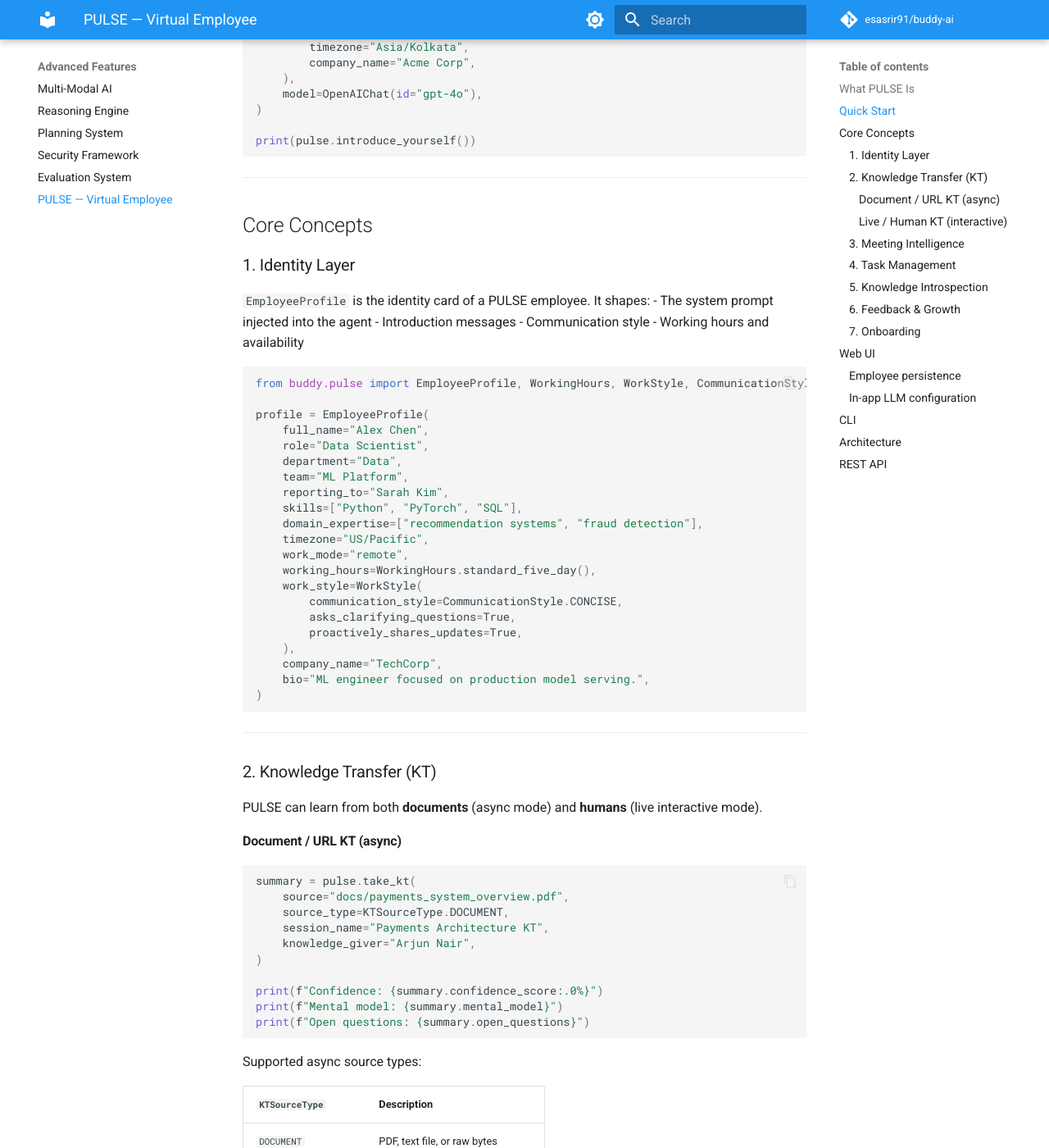
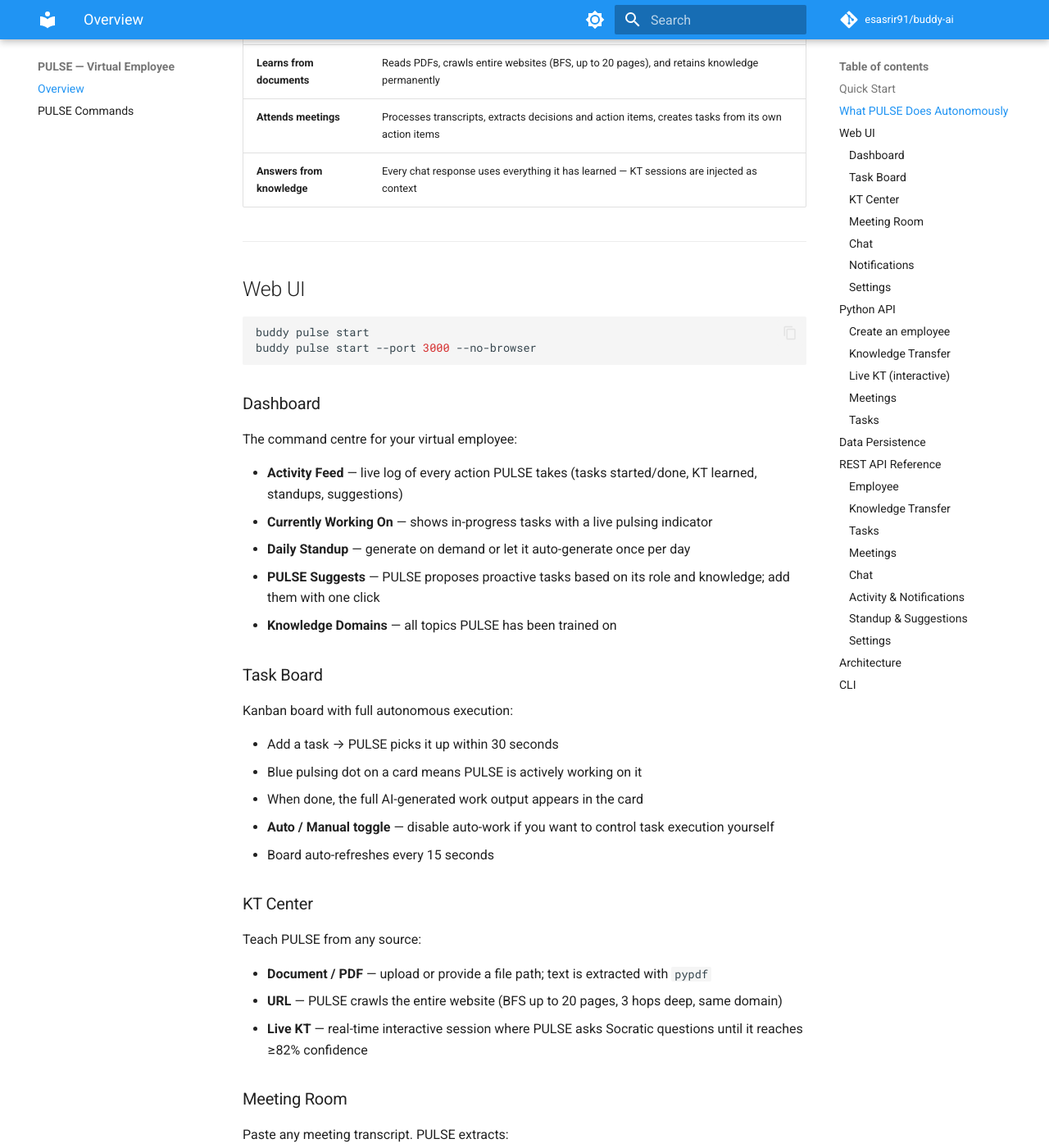
Before and after one commit to esasrir91/buddy-ai, an MkDocs documentation site: the page built from docs/advanced/pulse.md, in a window 1280 px wide and 1400 px high, scrolled down 999 px. Shown: the whole window at 82% size. Built offline with MkDocs 1.6.1 and Material for MkDocs 9.7.7, drawn with Linux system fonts in a browser that asks for light colours; comment, search, counter and statistics services are not loaded; the version menu is left out; some of the changed text lies outside the part shown.

Commit message:
feat: PULSE v2.1 autonomous virtual employee - task worker, activity feed, notifications, standup, suggestions, PDF KT, URL crawler, non-blocking async, OpenAI 22 models, updated docs
Co-authored-by: Cursor <cursoragent@cursor.com>

````diff
--- a/docs/advanced/pulse.md
+++ b/docs/advanced/pulse.md
@@ -1,23 +1,111 @@
-# PULSE — Virtual Employee's ERA
+# PULSE — Autonomous Virtual Employee
 
-**PULSE** is the flagship feature of Buddy AI v2.1. It turns any Buddy AI `Agent` into a fully-functional **virtual human team member** that can take KTs, attend meetings, manage tasks, communicate proactively, and grow over time — just like a real employee.
-
----
-
-## What PULSE Is
-
-A `PulseEmployee` is an AI agent that:
-
-- **Has an identity** — name, role, department, skills, timezone, communication style
-- **Learns from knowledge transfer (KT)** — reads documents *and* takes live KT sessions from human colleagues
-- **Attends meetings** — processes transcripts, extracts action items and decisions
-- **Manages work** — receives tasks, tracks progress, reports blockers
-- **Communicates proactively** — sends EOD summaries, asks for clarification, updates teammates
-- **Grows over time** — receives feedback, improves behaviour, tracks performance
+**PULSE** is the flagship feature of buddy-ai v2.1. It is a fully autonomous virtual team member — not a chatbot you prompt, but an AI employee that works through your task queue, learns from your documents, attends your meetings, and reports back, all without being managed.
 
 ---
 
 ## Quick Start
+
+```bash
+pip install buddy-ai
+buddy pulse start
+# Opens http://localhost:8888
+```
+
+That's it. The web UI walks you through creating your virtual employee.
+
+---
+
+## What PULSE Does Autonomously
+
+Once created, a PULSE employee operates independently:
+
+| Behaviour | How |
+|-----------|-----|
+| **Works tasks** | Picks the highest-priority todo task, executes it using its KT knowledge, marks it done with full work output — every 30 seconds |
+| **Sends notifications** | Notifies you every time it completes work with a summary of what it did |
+| **Daily standup** | Generates a first-person standup report once per day — what it worked on, what's next, any observations |
+| **Suggests tasks** | Proactively proposes 3 high-value tasks based on its role and knowledge — once per day |
+| **Activity feed** | Logs every autonomous action with timestamp — visible live on the Dashboard |
+| **Learns from documents** | Reads PDFs, crawls entire websites (BFS, up to 20 pages), and retains knowledge permanently |
+| **Attends meetings** | Processes transcripts, extracts decisions and action items, creates tasks from its own action items |
+| **Answers from knowledge** | Every chat response uses everything it has learned — KT sessions are injected as context |
+
+---
+
+## Web UI
+
+```bash
+buddy pulse start
+buddy pulse start --port 3000 --no-browser
+```
+
+### Dashboard
+
+The command centre for your virtual employee:
+
+- **Activity Feed** — live log of every action PULSE takes (tasks started/done, KT learned, standups, suggestions)
+- **Currently Working On** — shows in-progress tasks with a live pulsing indicator
+- **Daily Standup** — generate on demand or let it auto-generate once per day
+- **PULSE Suggests** — PULSE proposes proactive tasks based on its role and knowledge; add them with one click
+- **Knowledge Domains** — all topics PULSE has been trained on
+
+### Task Board
+
+Kanban board with full autonomous execution:
+
+- Add a task → PULSE picks it up within 30 seconds
+- Blue pulsing dot on a card means PULSE is actively working on it
+- When done, the full AI-generated work output appears in the card
+- **Auto / Manual toggle** — disable auto-work if you want to control task execution yourself
+- Board auto-refreshes every 15 seconds
+
+### KT Center
+
+Teach PULSE from any source:
+
+- **Document / PDF** — upload or provide a file path; text is extracted with `pypdf`
+- **URL** — PULSE crawls the entire website (BFS up to 20 pages, 3 hops deep, same domain)
+- **Live KT** — real-time interactive session where PULSE asks Socratic questions until it reaches ≥82% confidence
+
+### Meeting Room
+
+Paste any meeting transcript. PULSE extracts:
+
+- Summary
+- Decisions made
+- Action items with owners
+- Its own action items are automatically added to the Task Board
+
+### Chat
+
+Streaming WebSocket conversation. Every response uses the full KT knowledge base as context — ask about any document it has read and it answers as a team member who was there.
+
+### Notifications
+
+Bell icon in the sidebar with unread count. PULSE sends you a notification for:
+
+- Every task it completes (with work summary)
+- Daily standup reports
+- Proactive task suggestions
+
+### Settings
+
+Configure LLM model and API key directly in the UI — no environment variables needed. Supports:
+
+- **OpenAI** — 22 models including GPT-4.1, GPT-4o, o3, o4-mini, o1
+- **Anthropic** — Claude Opus, Sonnet, Haiku
+- **Google** — Gemini 1.5 Pro, 2.0 Flash
+- **Groq** — Llama 3.3, Mixtral
+- **Ollama** — any local model
+
+Changes apply immediately to all active employees.
+
+---
+
+## Python API
+
+### Create an employee
 
 ```python
 from buddy.pulse import PulseEmployee, EmployeeProfile, KTSourceType
@@ -38,78 +126,30 @@ pulse = PulseEmployee(
 print(pulse.introduce_yourself())
 ```
 
----
-
-## Core Concepts
-
-### 1. Identity Layer
-
-`EmployeeProfile` is the identity card of a PULSE employee. It shapes:
-- The system prompt injected into the agent
-- Introduction messages
-- Communication style
-- Working hours and availability
+### Knowledge Transfer
 
 ```python
-from buddy.pulse import EmployeeProfile, WorkingHours, WorkStyle, CommunicationStyle
+# From a PDF
+summary = pulse.take_kt(
+    source="docs/payments_architecture.pdf",
+    source_type=KTSourceType.DOCUMENT,
+    session_name="Payments KT",
+    knowledge_giver="Arjun Nair",
+)
 
-profile = EmployeeProfile(
-    full_name="Alex Chen",
-    role="Data Scientist",
-    department="Data",
-    team="ML Platform",
-    reporting_to="Sarah Kim",
-    skills=["Python", "PyTorch", "SQL"],
-    domain_expertise=["recommendation systems", "fraud detection"],
-    timezone="US/Pacific",
-    work_mode="remote",
-    working_hours=WorkingHours.standard_five_day(),
-    work_style=WorkStyle(
-        communication_style=CommunicationStyle.CONCISE,
-        asks_clarifying_questions=True,
-        proactively_shares_updates=True,
-    ),
-    company_name="TechCorp",
-    bio="ML engineer focused on production model serving.",
-)
-```
-
----
-
-### 2. Knowledge Transfer (KT)
-
-PULSE can learn from both **documents** (async mode) and **humans** (live interactive mode).
-
-#### Document / URL KT (async)
-
-```python
+# From a URL (crawls the entire site)
 summary = pulse.take_kt(
-    source="docs/payments_system_overview.pdf",
-    source_type=KTSourceType.DOCUMENT,
-    session_name="Payments Architecture KT",
-    knowledge_giver="Arjun Nair",
+    source="https://docs.yourproduct.com",
+    source_type=KTSourceType.URL,
+    session_name="Product Docs KT",
+    knowledge_giver="Docs Site",
 )
 
 print(f"Confidence: {summary.confidence_score:.0%}")
 print(f"Mental model: {summary.mental_model}")
-print(f"Open questions: {summary.open_questions}")
 ```
 
-Supported async source types:
-
-| `KTSourceType` | Description |
-|---|---|
-| `DOCUMENT` | PDF, text file, or raw bytes |
-| `URL` | Web page or online document |
-| `AUDIO_TRANSCRIPT` | Transcript from audio recording |
-| `VIDEO_TRANSCRIPT` | Transcript from screen recording |
-| `WIKI_PAGE` | Confluence / Notion page |
-| `MEETING_RECORDING` | Past meeting transcript |
-| `CODEBASE` | Source code or repo summary |
-
-#### Live / Human KT (interactive)
-
-PULSE drives a Socratic dialogue until it reaches ≥82% confidence:
+### Live KT (interactive)
 
 ```python
 session = pulse.start_live_kt(
@@ -118,66 +158,32 @@ session = pulse.start_live_kt(
     source_type=KTSourceType.HUMAN_CHAT,
 )
 
-# Human explains
-turn = session.human_explains("Our auth uses JWT tokens with 1-hr expiry...")
-print(turn.pulse_message)
-# → "Thanks! I have 2 questions:
-#    1. What happens when a refresh token expires?
-#    2. Are tokens blocklisted on logout?"
+turn = session.human_explains("Our auth uses JWT with 1-hr expiry...")
+print(turn.pulse_message)  # PULSE asks targeted questions
 
-# Human answers
-turn = session.human_answers({
-    "Q1": "User must re-login",
-    "Q2": "Yes, Redis blocklist",
-})
-print(f"Confidence now: {turn.confidence_score:.0%}")
+turn = session.human_answers({"Q1": "User must re-login", "Q2": "Yes, Redis blocklist"})
+print(f"Confidence: {turn.confidence_score:.0%}")
 
-# Optional: correct something
-session.human_corrects("Tokens are also rotated on every refresh.")
-
-# Finalize
 summary = pulse.finalize_kt_session(session)
-print(summary.format_summary())
 ```
 
-The `KTSession` object exposes:
-
-| Method | Description |
-|---|---|
-| `human_explains(text)` | Human explains a chunk → returns `KTTurn` |
-| `human_answers(answers)` | Human answers PULSE's questions → returns `KTTurn` |
-| `human_corrects(correction)` | Human corrects PULSE's understanding |
-| `generate_summary()` | Produce the final `KTSummary` |
-| `commit()` | Mark the session as complete |
-
----
-
-### 3. Meeting Intelligence
+### Meetings
 
 ```python
 from buddy.pulse import MeetingPlatform
 
 notes = pulse.attend_meeting(
-    transcript="""
-    Arjun: We need to complete the Razorpay migration by end of June.
-    Priya: I'll take the refund flow as an action item.
-    Dev: I'll handle the integration tests.
-    """,
-    participants=["Arjun Nair", "Priya Sharma", "Dev"],
+    transcript="Arjun: Complete the Razorpay migration by EOD. Priya: I'll take the refund flow.",
+    participants=["Arjun Nair", "Priya Sharma"],
     platform=MeetingPlatform.ZOOM,
-    title="Razorpay Migration Sync",
+    title="Sprint Sync",
 )
 
 print(notes.format_summary())
-for action in notes.action_items:
-    print(f"[{action.owner}] {action.description}")
+# Action items assigned to PULSE are auto-added to its task list
 ```
 
-Meeting action items assigned to the PULSE employee are **automatically added to their task list**.
-
----
-
-### 4. Task Management
+### Tasks
 
 ```python
 task = pulse.receive_task(
@@ -186,135 +192,135 @@ task = pulse.receive_task(
     assigned_by="Arjun Nair",
     priority="high",
     deadline="2026-06-27",
-    tags=["payments", "razorpay"],
 )
 
 task.start()
 task.add_note("Reviewed Razorpay refund webhook docs")
 
-# Get a status update
 update = pulse.report_status(task_id=task.task_id)
 print(update.format_standup())
 ```
 
 ---
 
-### 5. Knowledge Introspection
+## Data Persistence
 
-```python
-# Ask PULSE what it knows about a topic
-knowledge = pulse.what_do_i_know_about("authentication tokens")
-print(knowledge)
-```
+All employee data is saved to `~/.pulse_data/employees.json` on every change:
+
+- Employee profile
+- All KT session summaries and mental models
+- Task list with statuses, notes, and work output
+- LLM configuration
+
+On `buddy pulse start`, everything is automatically restored — no re-onboarding needed.
 
 ---
 
-### 6. Feedback & Growth
+## REST API Reference
 
-```python
-pulse.receive_feedback(
-    content="Your status updates are really clear and timely.",
-    given_by="Arjun Nair",
-    category="communication",
-    sentiment="positive",
-)
+When running `buddy pulse start`, the full API is available at `http://localhost:8888/api/docs`.
 
-pulse.receive_feedback(
-    content="Please be more concise when summarising meeting notes.",
-    given_by="Sarah Kim",
-    category="communication",
-    sentiment="constructive",
-)
-```
+### Employee
 
-Constructive feedback is automatically incorporated into PULSE's system prompt so it improves over time.
+| Method | Endpoint | Description |
+|--------|----------|-------------|
+| `POST` | `/api/pulse/employees` | Create a PULSE employee |
+| `GET` | `/api/pulse/employees/{id}` | Get employee profile + status |
+| `PUT` | `/api/pulse/employees/{id}` | Update employee profile |
+
+### Knowledge Transfer
+
+| Method | Endpoint | Description |
+|--------|----------|-------------|
+| `POST` | `/api/pulse/{id}/kt/async` | KT from document, PDF, or URL |
+| `POST` | `/api/pulse/{id}/kt/live` | Start a live KT session |
+| `POST` | `/api/pulse/{id}/kt/{sid}/explain` | Human explains a chunk |
+| `POST` | `/api/pulse/{id}/kt/{sid}/answer` | Human answers questions |
+| `POST` | `/api/pulse/{id}/kt/{sid}/commit` | Finalise the session |
+| `GET` | `/api/pulse/{id}/kt` | List all KT sessions |
+
+### Tasks
+
+| Method | Endpoint | Description |
+|--------|----------|-------------|
+| `POST` | `/api/pulse/{id}/tasks` | Assign a task |
+| `GET` | `/api/pulse/{id}/tasks` | List all tasks |
+| `PUT` | `/api/pulse/{id}/tasks/{tid}` | Update status or add a note |
+| `GET` | `/api/pulse/{id}/tasks/{tid}/status-update` | Get AI status report |
+
+### Meetings
+
+| Method | Endpoint | Description |
+|--------|----------|-------------|
+| `POST` | `/api/pulse/{id}/meetings` | Process a meeting transcript |
+
+### Chat
+
+| Method | Endpoint | Description |
+|--------|----------|-------------|
+| `POST` | `/api/pulse/{id}/chat` | Single-turn chat (KT-aware) |
+| `WS` | `/api/pulse/{id}/chat/stream` | Streaming WebSocket chat |
+
+### Activity & Notifications
+
+| Method | Endpoint | Description |
+|--------|----------|-------------|
+| `GET` | `/api/pulse/{id}/activity` | Get activity log |
+| `GET` | `/api/pulse/{id}/notifications` | Get notifications with unread count |
+| `POST` | `/api/pulse/{id}/notifications/read-all` | Mark all as read |
+
+### Standup & Suggestions
+
+| Method | Endpoint | Description |
+|--------|----------|-------------|
+| `POST` | `/api/pulse/{id}/standup` | Generate daily standup |
+| `POST` | `/api/pulse/{id}/suggest-tasks` | Get proactive task suggestions |
+
+### Settings
+
+| Method | Endpoint | Description |
+|--------|----------|-------------|
+| `GET` | `/api/pulse/settings/llm` | Get LLM configuration |
+| `POST` | `/api/pulse/settings/llm` | Save LLM configuration |
+| `POST` | `/api/pulse/settings/llm/test` | Test LLM connection |
+| `GET` | `/api/pulse/settings/auto-work` | Get auto-work status |
+| `POST` | `/api/pulse/settings/auto-work` | Enable / disable auto-work |
 
 ---
 
-### 7. Onboarding
+## Architecture
 
-```python
-result = pulse.run_onboarding(
-    company_docs=["docs/architecture.pdf", "docs/runbook.md"],
-    team_members=[
-        {"name": "Arjun Nair", "role": "Tech Lead"},
-        {"name": "Sarah Kim", "role": "Product Manager"},
-    ],
-)
-print(result["introduction"])
+```
+buddy/pulse/
+├── employee.py      # PulseEmployee (extends Agent)
+├── identity.py      # EmployeeProfile, WorkingHours, WorkStyle
+├── kt.py            # KTSession, KTManager, KTSourceType, KTSummary — includes PDF + URL crawler
+├── meeting.py       # MeetingParticipant, MeetingNotes, ActionItem, TranscriptProcessor
+├── work.py          # WorkItem, TaskManager, WorkCalendar, StatusUpdate
+├── comms.py         # CommunicationHub (Slack, Gmail, Teams, Zoom)
+├── memory.py        # ProfessionalMemory
+├── onboarding.py    # OnboardingWorkflow
+├── feedback.py      # FeedbackSystem, PerformanceTracker
+├── router.py        # FastAPI endpoints + autonomous background worker
+├── app.py           # PulseApp (serves React UI + API, starts auto worker on startup)
+└── __init__.py      # Public exports
 ```
 
-Or with the full `OnboardingWorkflow`:
+The **autonomous background worker** runs inside the FastAPI event loop:
 
-```python
-from buddy.pulse import OnboardingWorkflow, OnboardingConfig
-from buddy.pulse.identity import ColleagueRecord
-
-workflow = OnboardingWorkflow(employee=pulse)
-config = OnboardingConfig(
-    company_name="Acme Corp",
-    company_docs=["docs/architecture.pdf"],
-    team_members=[ColleagueRecord(full_name="Arjun Nair", role="Tech Lead")],
-    introduction_channel="general",
-    send_introduction_to="general",
-)
-for chunk in workflow.run(config):
-    print(chunk.content, end="", flush=True)
-```
-
----
-
-## Web UI
-
-PULSE comes with a built-in web interface. One command starts everything:
-
-```bash
-buddy pulse start
-# Opens http://localhost:8888
-```
-
-Or from Python:
-
-```python
-from buddy.pulse.app import PulseApp
-PulseApp().serve()
-```
-
-The UI provides:
-
-- **Onboarding Wizard** — set up a PULSE employee without writing code
-- **Dashboard** — today's tasks, meetings, and activity feed
-- **KT Center** — submit URLs, documents, or start a live KT session
-- **Live KT Chat** — real-time interactive KT dialogue with confidence meter
-- **Meeting Room** — process meeting transcripts and review action items
-- **Task Board** — Kanban-style task management with AI-generated completion notes
-- **Chat** — streaming WebSocket conversation with the PULSE employee; answers from its learned KT knowledge
-- **Knowledge Explorer** — search and browse what PULSE has learned
-- **Settings** — configure LLM provider, model ID, and API key directly in the UI (no environment variables needed)
-
-### Employee persistence
-
-Employees created through the UI are saved to `~/.pulse_data/employees.json` and **automatically restored on every server restart** — no need to go through onboarding again.
-
-### In-app LLM configuration
-
-Open **Settings → LLM Settings** to configure which model PULSE uses:
-
-| Field | Description |
-|---|---|
-| Provider | `openai`, `anthropic`, `google`, `ollama`, or custom OpenAI-compatible |
-| Model ID | e.g. `gpt-4o`, `claude-3-5-sonnet-20241022`, `gemma3:27b` |
-| API Key | Stored securely in the server process environment |
-| Base URL | For Ollama or custom OpenAI-compatible endpoints |
-
-Changes take effect immediately — all active employees are re-wired to the new model.
+1. Every 30 seconds, checks each employee's todo queue
+2. Picks the highest-priority task, runs it through the LLM (in a thread pool, non-blocking)
+3. Stores the full work output in the task's `progress_notes`
+4. Sends a notification and logs the event to the activity feed
+5. Once the queue is empty, generates the daily standup (once per day)
+6. Suggests proactive tasks (once per day)
 
 ---
 
 ## CLI
 
 ```bash
-# Start the web server
+# Start the server
 buddy pulse start
 buddy pulse start --port 3000 --no-browser
 
@@ -324,50 +330,6 @@ buddy pulse create --name "Priya Sharma" --role "Backend Engineer"
 # Run a KT session from the CLI
 buddy pulse kt docs/architecture.pdf --session "Architecture KT" --from "Arjun"
 
-# Check PULSE module status
+# Check module status
 buddy pulse status
 ```
-
----
-
-## Architecture
-
-```
-buddy/pulse/
-├── employee.py      # PulseEmployee (extends Agent)
-├── identity.py      # EmployeeProfile, ColleagueBook, WorkingHours, WorkStyle
-├── kt.py            # KTSession, KTManager, KTSourceType, KTSummary, KTTurn
-├── meeting.py       # MeetingParticipant, MeetingNotes, ActionItem, TranscriptProcessor
-├── work.py          # WorkItem, TaskManager, WorkCalendar, StatusUpdate
-├── comms.py         # CommunicationHub (Slack, Gmail, Teams, Zoom)
-├── memory.py        # ProfessionalMemory (extends Memory v2)
-├── onboarding.py    # OnboardingWorkflow (extends Workflow v1)
-├── feedback.py      # FeedbackSystem, PerformanceTracker, GrowthMetrics
-├── router.py        # FastAPI REST + WebSocket endpoints
-├── app.py           # PulseApp (serves React UI + API)
-└── __init__.py      # Public exports
-```
-
----
-
-## REST API
-
-When running `buddy pulse start`, the following endpoints are available:
-
-| Method | Endpoint | Description |
-|---|---|---|
-| `POST` | `/api/pulse/employees` | Create a PULSE employee |
-| `GET` | `/api/pulse/employees/{id}` | Get employee profile + status |
-| `POST` | `/api/pulse/{id}/kt/async` | Run a document KT |
-| `POST` | `/api/pulse/{id}/kt/live` | Start a live KT session |
-| `POST` | `/api/pulse/{id}/kt/{sid}/explain` | Human explains a chunk |
-| `POST` | `/api/pulse/{id}/kt/{sid}/answer` | Human answers questions |
-| `POST` | `/api/pulse/{id}/kt/{sid}/commit` | Finalise a live KT |
-| `POST` | `/api/pulse/{id}/meetings` | Process a meeting transcript |
-| `POST` | `/api/pulse/{id}/tasks` | Assign a task |
-| `POST` | `/api/pulse/{id}/chat` | Single-turn chat |
-| `WS` | `/api/pulse/{id}/chat/stream` | Streaming WebSocket chat |
-| `GET` | `/api/pulse/{id}/knowledge/search` | Search PULSE's knowledge |
-| `GET` | `/api/pulse/{id}/eod-summary` | End-of-day status report |
-
-Full interactive API docs available at `http://localhost:8888/api/docs` when the server is running.
--- a/mkdocs.yml
+++ b/mkdocs.yml
@@ -14,6 +14,9 @@ nav:
     - Quick Start: getting-started/quickstart.md
     - Configuration: getting-started/configuration.md
     - Examples: getting-started/examples.md
+  - "PULSE \u2014 Virtual Employee":
+    - Overview: advanced/pulse.md
+    - PULSE Commands: cli/pulse.md
   - Core Concepts:
     - Agent System: core/agents.md
     - Models: core/models.md
@@ -71,7 +74,6 @@ nav:
     - Planning System: advanced/planning.md
     - Security Framework: advanced/security.md
     - Evaluation System: advanced/evaluation.md
-    - "PULSE \u2014 Virtual Employee": advanced/pulse.md
   - Training & Fine-tuning:
     - Training Overview: training/overview.md
     - Data Preparation: training/data-prep.md
````
Also changed, not shown: docs/index.md (+3 -3 lines).
